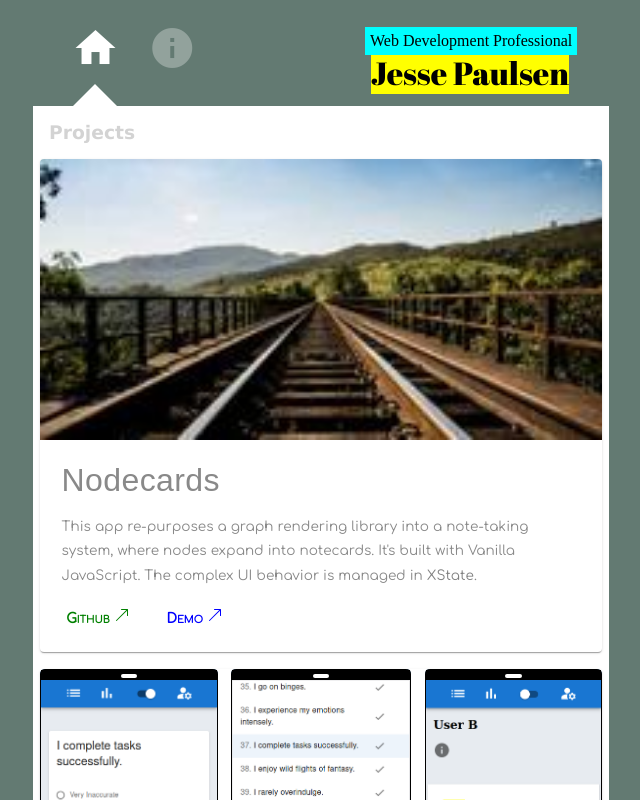
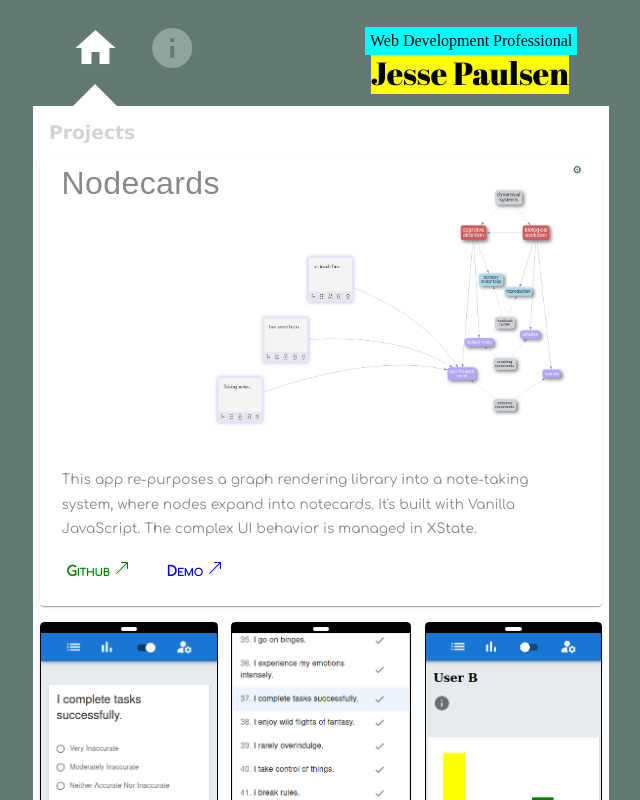
Before and after one commit to jesseraypaulsen/portfolio, a React (Vite) app: page /#/ in a window 1280 px wide. Shown: the top 800 px of the page, without its empty margins (319-959 px from the left). Built offline with nearby package versions, Linux system fonts and the light colour scheme; a web font is replaced by a local one.

Commit message:
changes to first project card

```diff
--- a/components/Home.js
+++ b/components/Home.js
@@ -1,10 +1,10 @@
 import { useEffect, useState } from "react";
 import "../styles/work.css";
 import { ExternalLinks } from "./ExternalLinks"
-import firstProject from "../assets/204-200x100.jpg"
+//import firstProject from "../assets/204-200x100.jpg"
 //import secondProject from "../assets/350-200x100.jpg"
+import firstProject from "../assets/screenshot_13.png"
 import { ProjectThumbnail } from "./ProjectThumbnail";
-import { Loading } from "./Loading"
 
 export function Home({ doStuff, setHomeImagesFlag, homeImagesLoaded }) {
 
@@ -55,13 +55,13 @@ export function Home({ doStuff, setHomeImagesFlag, homeImagesLoaded }) {
 
       <ul className="cardList">
 
-        <li className="card">
+        <li className="card" style={{position:"relative"}}>
 
           <img src={firstProject} style={{ aspectRatio: "auto"}} onLoad={() => imageLoaded()}/>
 
           <div className="cardContent">
 
-            <h2 className="cardTitle">
+            <h2 className="cardTitle" style={{position:"absolute", top: ".2em"}}>
               Nodecards
             </h2>
 
```
Also changed, not shown: assets/screenshot_12.png (added), assets/screenshot_13.png (added).
